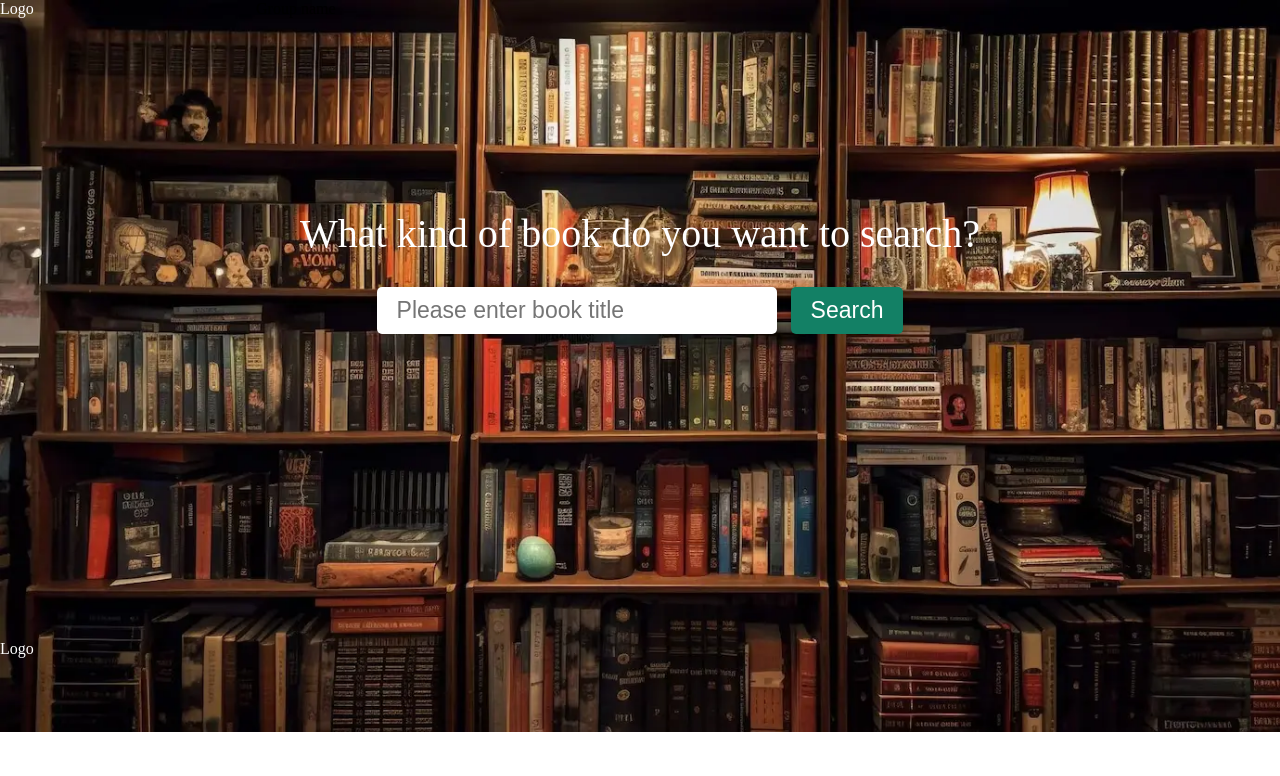
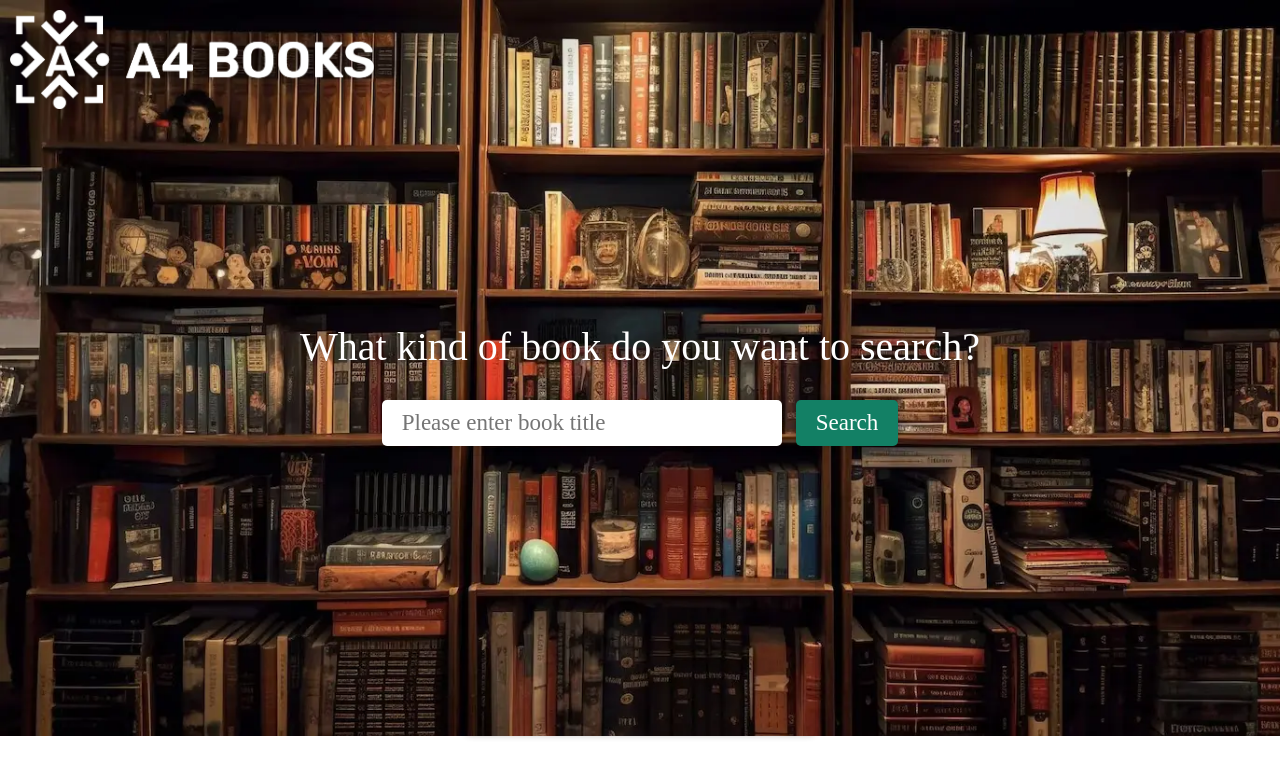
Before and after one commit to ArthurYegoryan/Best-Team-Repo, a plain HTML site: page BooksTask/input.html in a window 1280 px wide. Drawn offline with Linux system fonts and the light colour scheme.

Commit message:
feat(index.html, style.css): changed header and footer sections and add new logo-books.webp in img folder, feat(main.js): add dynamic transition of search interface

```diff
--- a/BooksTask/css/style.css
+++ b/BooksTask/css/style.css
@@ -2,7 +2,11 @@
     margin: 0;
     padding: 0;
     box-sizing: border-box;
+    font-family: serif;
 }
+
+/**************/
+/*** Body ***/
 
 body {
     background-image: url('../img/backgroundImage.webp');
@@ -11,22 +15,18 @@ body {
 }
 
 /**************/
+
+
+/**************/
 /*** Header ***/
 
-header {
-    display: flex;
-    height: 150px;
+header > .logo-name {
+    width: 100%;
 }
 
-header > .logo {
-    width: 20%;
-    /* background-color: black; */
-    color: white;
-}
-
-header > .group-name {
-    width: 80%;
-    /* background-color: yellow; */
+header > .logo-name > img {
+    width: 30%;
+    padding: 10px 10px;
 }
 
 /**************/
@@ -37,21 +37,22 @@ header > .group-name {
 
 /*** Searching interface ***/
 
-main > #searching-interface {
-    margin-top: 60px;
+#searching-interface {
+    margin-top: 200px;
     text-align: center;
+    transition: 0.5s;
 }
 
-main > #searching-interface > .search-question-text {
+#search-question-text {
     font-size: 40px;
     color: white;
 }
 
-main > #searching-interface > .search-input > #book-search-form {
+#book-search-form {
     margin-top: 30px;
 }
 
-main > #searching-interface > .search-input > #book-search-form > #title-place {
+#title-place {
     width: 60%;
     max-width: 400px;
     padding: 10px 20px;
@@ -62,7 +63,7 @@ main > #searching-interface > .search-input > #book-search-form > #title-place {
     color: #333;
 }
 
-main > #searching-interface > .search-input > #book-search-form > #search-button {
+#search-button {
     padding: 10px 20px;
     background-color: #138065;
     color: white;
@@ -73,16 +74,19 @@ main > #searching-interface > .search-input > #book-search-form > #search-button
     margin-left: 10px;
     transition: 0.5s;
 }
-main > #searching-interface > .search-input > #book-search-form > #search-button:hover {
+#search-button:hover {
     opacity: 0.8;
     cursor: pointer;
 }
-main > #searching-interface > .search-input > #book-search-form > #search-button:active {
+#search-button:active {
     opacity: 1;
 }
 
 
 /*** Result section ***/
+#response-show {
+    transition: 0.5s;
+}
 
 #print-result-section {
     display: flex;
@@ -90,8 +94,8 @@ main > #searching-interface > .search-input > #book-search-form > #search-button
 }
 
 #print-result-section-context {
-    height: 200px;
-    width: 300px;
+    height: 280px;
+    width: 350px;
     margin-top: 10px;
     box-shadow: 0 0 6px rgba(0, 0, 0, 0.2);
     border-radius: 5px;
@@ -167,6 +171,7 @@ main > #searching-interface > .search-input > #book-search-form > #search-button
 /**************/
 /*** Footer ***/
 
+/*
 footer > .footer-interface {
     display: flex;
 }
@@ -176,7 +181,6 @@ footer > .footer-interface > .logo-name {
     bottom: 0;
     width: 20%;
     height: 20%;
-    /* background-color: black; */
 }
 
 footer > .footer-interface > .logo-name > .logo {
@@ -198,7 +202,7 @@ footer > .footer-interface > .footer-content {
     right: 0;
     width: 80%;
     height: 20%;
-    /* background-color: yellow; */
 }
+*/
 
 /**************/
--- a/BooksTask/input.html
+++ b/BooksTask/input.html
@@ -8,12 +8,13 @@
 </head>
 <body>
     <header>
-        <div class="logo">Logo</div>
-        <div class="group-name">Group name</div>
+        <div class="logo-name">
+            <img src="./img/logo-books.webp" alt="logo-name">
+        </div>
     </header>
     <main>
         <section id="searching-interface">
-            <div class="search-question-text">
+            <div id="search-question-text">
                 What kind of book do you want to search?
             </div>
             <div class="search-input">
@@ -37,7 +38,7 @@
             </div>
         </section>
     </main>
-    <footer>
+    <!-- <footer>
         <div class="footer-interface">
             <div class="logo-name">
                 <div class="logo">Logo</div>
@@ -46,7 +47,7 @@
             <div class="footer-content">
             </div>
         </div>
-    </footer>
+    </footer> -->
 
     <script src="js/main.js"></script>
 </body>
--- a/BooksTask/js/main.js
+++ b/BooksTask/js/main.js
@@ -1,6 +1,7 @@
 const generalURL = "http://openlibrary.org/search.json?q=";
 const paginationURLPeace = "&page=";
 
+const searchingInterface = document.querySelector("#searching-interface");
 const searchFormElement = document.querySelector("#book-search-form");
 const titlePlace = document.querySelector("#title-place");
 const printResultSectionContext = document.querySelector("#print-result-section-context");
@@ -83,7 +84,8 @@ function makeTitleForRequest(title) {
 }
 
 function printResponseInfo(data) {
-    printResultSectionContext.style.backgroundColor = "white"
+    searchingInterface.style.marginTop = "80px";
+    printResultSectionContext.style.backgroundColor = "white";
 
     const numFoundElement = document.createElement('h3');
     numFoundElement.classList.add("num-found");
```
Also changed, not shown: BooksTask/img/logo-books.webp (added).
